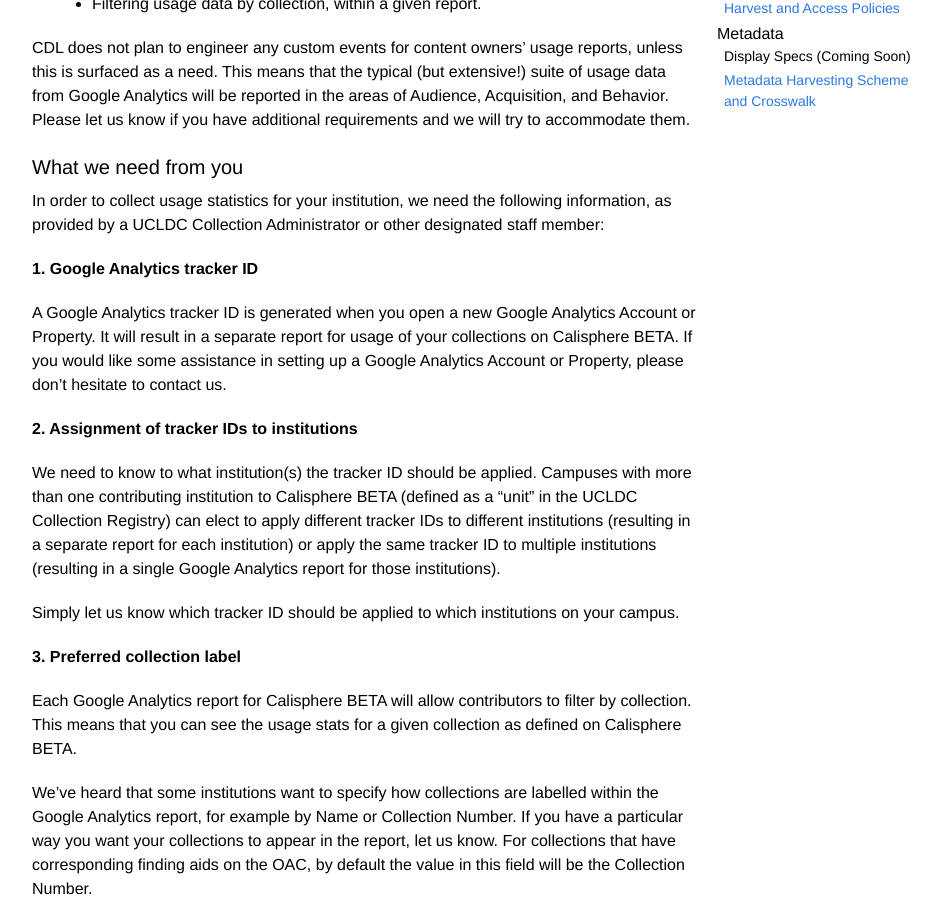
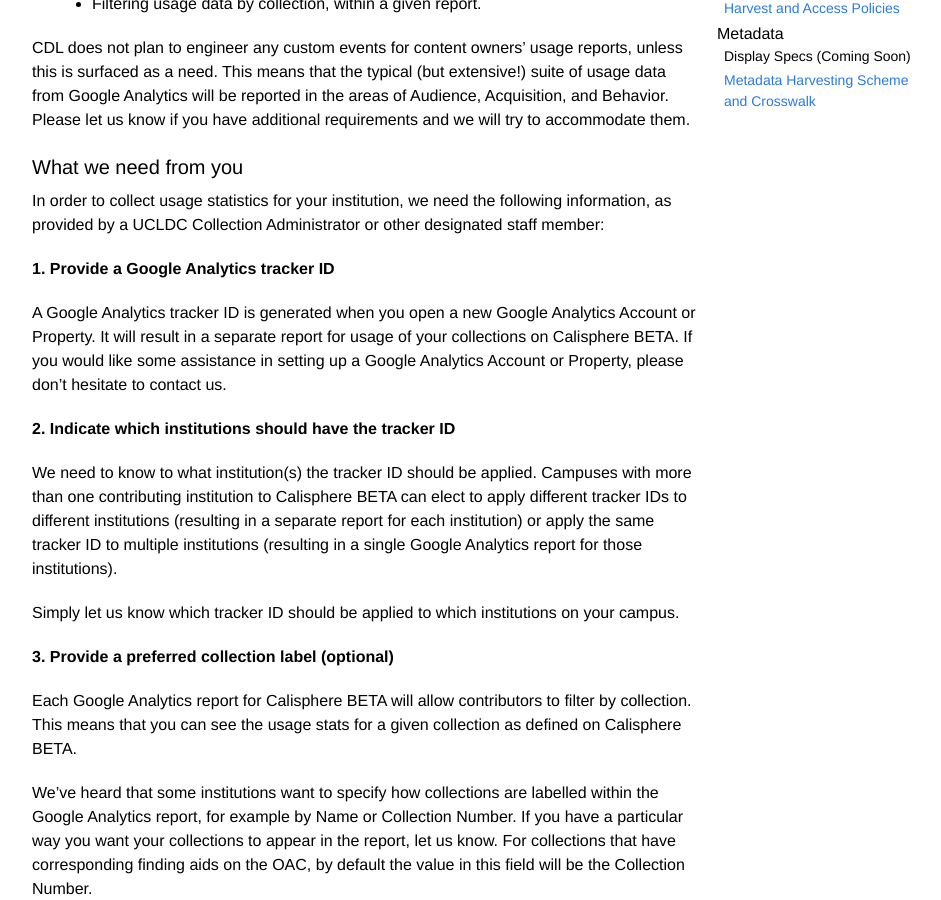
Before and after one commit to ucldc/ucldc-docs, a Jekyll site: the page built from docs/registry/stats.md, in a window 1280 px wide and 900 px high, scrolled down 456 px. Shown: the whole window, without its empty margins (158-1099 px from the left). Built offline with Jekyll 4.4.1, drawn with Linux system fonts in a browser that asks for light colours; nearby versions of some CDN libraries.

Commit message:
Update stats.md

```diff
--- a/docs/registry/stats.md
+++ b/docs/registry/stats.md
@@ -18,17 +18,17 @@
 ##What we need from you
 In order to collect usage statistics for your institution, we need the following information, as provided by a UCLDC Collection Administrator or other designated staff member:
 
-**1. Google Analytics tracker ID**
+**1. Provide a Google Analytics tracker ID**
 
 A Google Analytics tracker ID is generated when you open a new Google Analytics Account or Property. It will result in a separate report for usage of your collections on Calisphere BETA. If you would like some assistance in setting up a Google Analytics Account or Property, please don't hesitate to contact us.
 
-**2. Assignment of tracker IDs to institutions**
+**2. Indicate which institutions should have the tracker ID**
 
-We need to know to what institution(s) the tracker ID should be applied. Campuses with more than one contributing institution to Calisphere BETA (defined as a "unit" in the UCLDC Collection Registry) can elect to apply different tracker IDs to different institutions (resulting in a separate report for each institution) or apply the same tracker ID to multiple institutions (resulting in a single Google Analytics report for those institutions).
+We need to know to what institution(s) the tracker ID should be applied. Campuses with more than one contributing institution to Calisphere BETA can elect to apply different tracker IDs to different institutions (resulting in a separate report for each institution) or apply the same tracker ID to multiple institutions (resulting in a single Google Analytics report for those institutions).
 
 Simply let us know which tracker ID should be applied to which institutions on your campus.
 
-**3. Preferred collection label**
+**3. Provide a preferred collection label (optional)**
 
 Each Google Analytics report for Calisphere BETA will allow contributors to filter by collection. This means that you can see the usage stats for a given collection as defined on Calisphere BETA.
 
```
